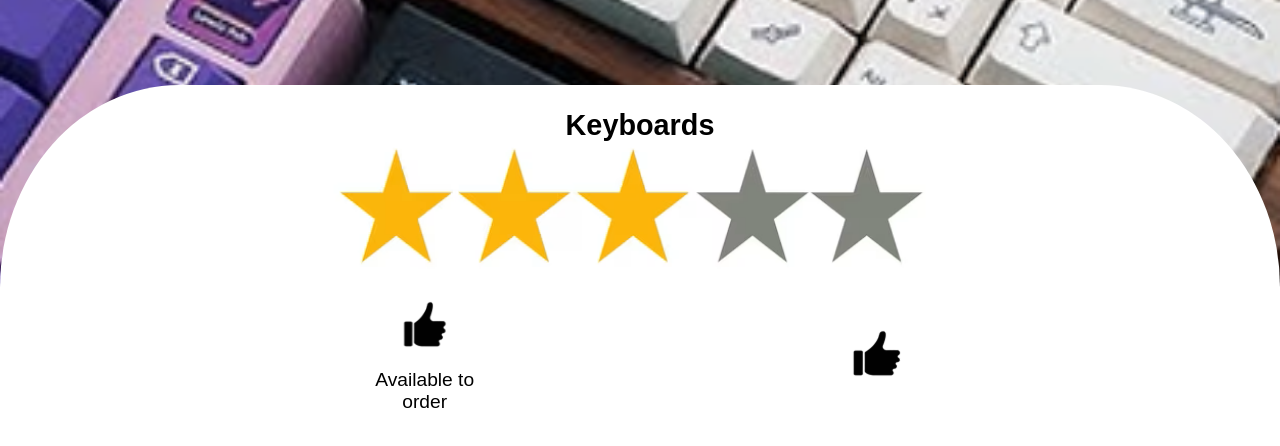
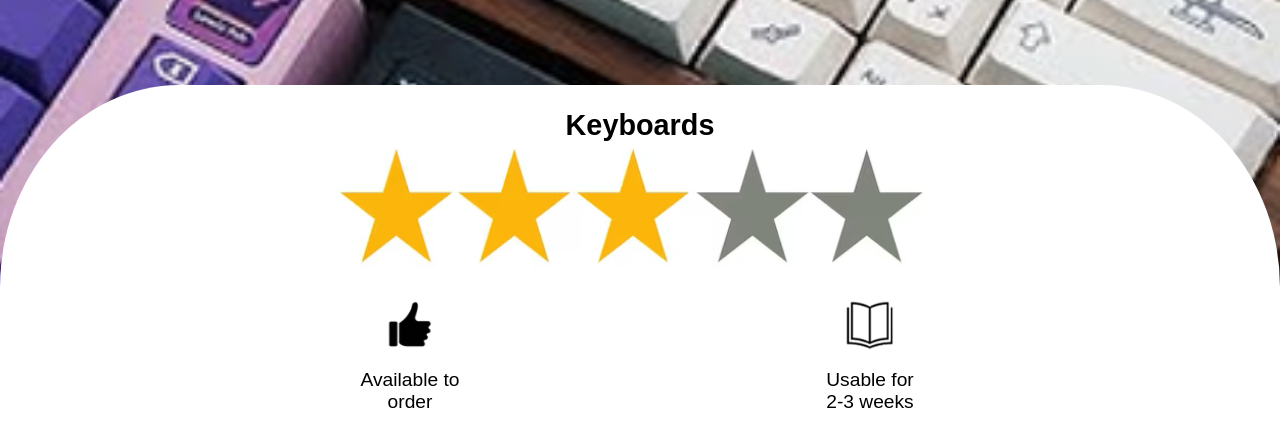
Before and after one commit to bsdc-alanya/mobile_app, a plain HTML site: page product_page.html in a window 1280 px wide. Shown: the part 912-1358 px from the top of the page. Drawn offline with Linux system fonts and the light colour scheme.

Commit message:
product page update

```diff
--- a/product_page.html
+++ b/product_page.html
@@ -76,9 +76,9 @@
                     <img src="res/finger.png" >
                     <p>Available to order</p>
                 </div>
-               <div>
-                <img src="res/finger.png">
-                <p></p>
+               <div class="item">
+                <img src="res/book.png">
+                <p>Usable for 2-3 weeks</p>
                </div>
             </div>
 
```
Also changed, not shown: res/book.png (added).
